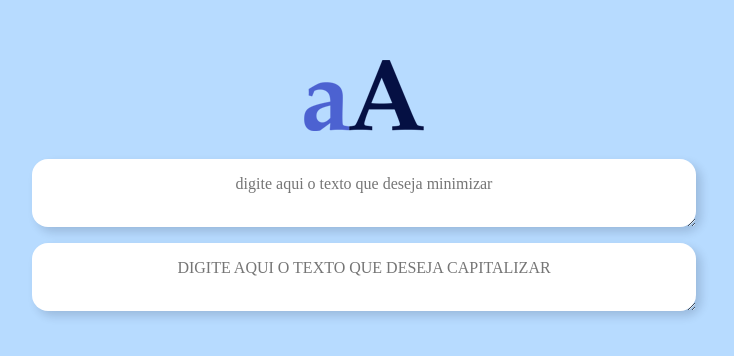
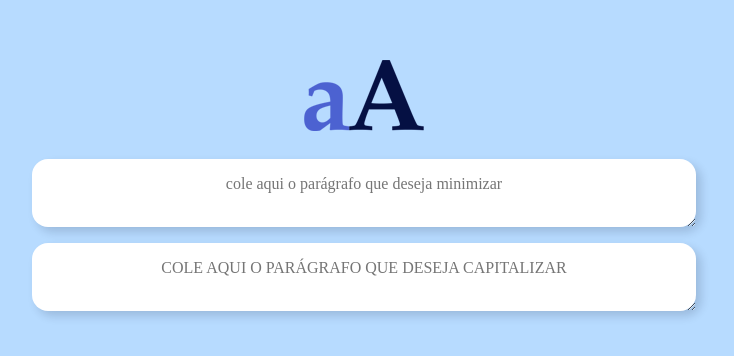
Before and after one commit to mdigitalagencia/ABCabc, a plain HTML site: page index.html in a window 1280 px wide. Shown: the part 208-564 px from the top of the page, without its empty margins (276-1010 px from the left). Drawn offline with Linux system fonts and the light colour scheme.

Commit message:
Update index.html

```diff
--- a/index.html
+++ b/index.html
@@ -66,8 +66,8 @@
 
 	<img src="aA.png">
 
-	<textarea placeholder="digite aqui o texto que deseja minimizar" id="textoMinimizar" class="texto" oninput="convertToLowerCase()"></textarea>
-	<textarea placeholder="DIGITE AQUI O TEXTO QUE DESEJA CAPITALIZAR" id="textoCapitalizar" class="texto" oninput="convertToUpperCase()"></textarea>
+	<textarea placeholder="cole aqui o parágrafo que deseja minimizar" id="textoMinimizar" class="texto" oninput="convertToLowerCase()"></textarea>
+	<textarea placeholder="COLE AQUI O PARÁGRAFO QUE DESEJA CAPITALIZAR" id="textoCapitalizar" class="texto" oninput="convertToUpperCase()"></textarea>
 
 </main>
 
```
